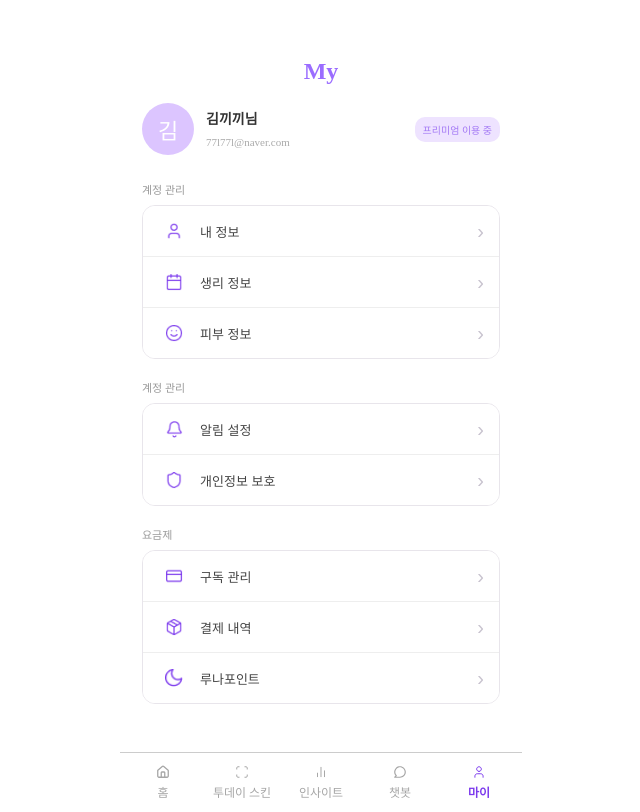
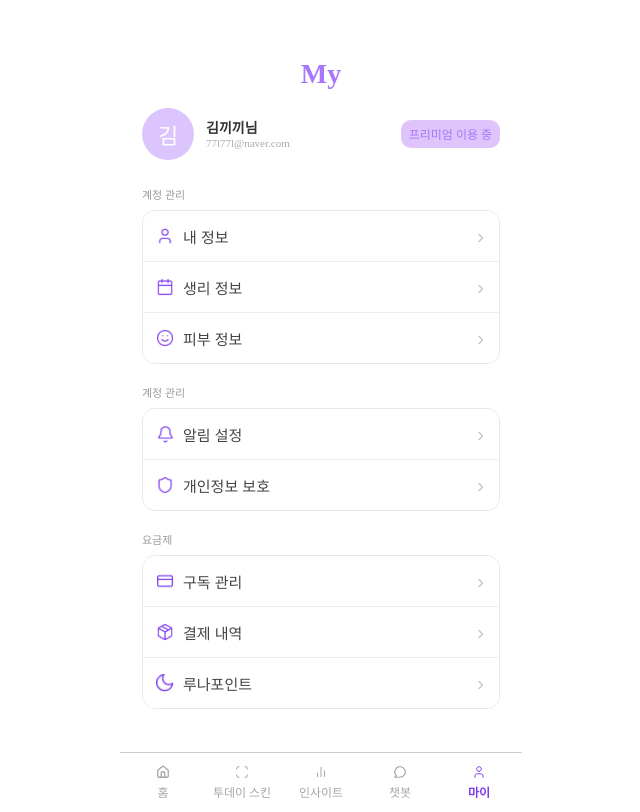
Before and after one commit to Luna-Skin/LunaSkin-FE, a React (Vite) app: page /my in a window 1280 px wide. Shown: the whole page, without its empty margins (319-959 px from the left). Built offline with nearby package versions, Linux system fonts and the light colour scheme; no server answers; a web font is replaced by a local one.

Commit message:
마이 디테일 보완

```diff
--- a/src/components/my/PeriodOptionSheet.jsx
+++ b/src/components/my/PeriodOptionSheet.jsx
@@ -1,7 +1,8 @@
 import { useRef, useState } from "react";
 import styled from "styled-components";
+import checkIcon from "../../assets/icons/check.svg";
 
-const DEFAULT_HEIGHT = 320; // 기본 노출 길이
+const DEFAULT_HEIGHT = 235; // 기본 노출 길이
 const MAX_HEIGHT_VH = 80; // 최대로 끌어올렸을 때 화면 대비 비율
 
 const Overlay = styled.div`
@@ -86,11 +87,13 @@ const OptionButton = styled.button`
   text-align: left;
   font-size: 14px;
   cursor: pointer;
+  font-weight: 550;
 `;
 
-const Check = styled.span`
-  color: #9b6dff;
-  font-size: 18px;
+const Check = styled.img`
+  width: 16px;
+  height: 16px;
+  object-fit: contain;
 `;
 
 export default function PeriodOptionSheet({
@@ -157,7 +160,9 @@ export default function PeriodOptionSheet({
               onClick={() => onSelect(option)}
             >
               {option}
-              {selectedValue === option && <Check>✓</Check>}
+              {selectedValue === option && (
+                <Check src={checkIcon} alt="" />
+             )}
             </OptionButton>
           ))}
         </OptionList>
--- a/src/components/my/SelectableChip.jsx
+++ b/src/components/my/SelectableChip.jsx
@@ -1,4 +1,5 @@
 import styled from "styled-components";
+import directionIcon from "../../assets/icons/direction.svg";
 
 const Field = styled.button`
   display: flex;
@@ -13,18 +14,20 @@ const Field = styled.button`
   color: #333;
   font-size: 14px;
   cursor: pointer;
+  font-weight: 550;
 `;
 
-const Arrow = styled.span`
-  color: #c5bdd3;
-  font-size: 18px;
+const DirectionIcon = styled.img`
+  width: 19px;
+  height: 19px;
+  object-fit: contain;
 `;
 
 export default function SelectableChip({ value, onClick }) {
   return (
     <Field type="button" onClick={onClick}>
       {value}
-      <Arrow>⌄</Arrow>
+      <DirectionIcon src={directionIcon} alt="" />
     </Field>
   );
 }
--- a/src/pages/My/MyPage.jsx
+++ b/src/pages/My/MyPage.jsx
@@ -21,9 +21,9 @@ const Page = styled.main`
 
 const Title = styled.h1`
   margin-bottom: 18px;
-  color: #9b6dff;
+  color: #A876FC;
   text-align: center;
-  font-size: 24px;
+  font-size: 28px;
 `;
 
 const Profile = styled.section`
@@ -49,6 +49,8 @@ const ProfileText = styled.div`
 
   strong {
     display: block;
+    position: relative;
+    top: 4px;
     margin-bottom: 4px;
     color: #333;
     font-size: 14px;
@@ -57,15 +59,17 @@ const ProfileText = styled.div`
   span {
     color: #aaa;
     font-size: 11px;
+    position: relative;
+    top: -4px;
   }
 `;
 
 const Badge = styled.span`
   padding: 5px 8px;
   border-radius: 10px;
-  background: #eee3ff;
-  color: #a47af5;
-  font-size: 10px;
+  background: #DEC4FA;
+  color: #A876FC;
+  font-size: 12px;
 `;
 
 const Section = styled.section`
@@ -95,7 +99,8 @@ const MenuItem = styled.button`
   background: #fff;
   color: #444;
   text-align: left;
-  font-size: 13px;
+  font-size: 15px;
+  font-weight: 470;
   cursor: ${({ $clickable }) => ($clickable ? "pointer" : "default")};
 `;
 
@@ -105,8 +110,10 @@ const Icon = styled.span`
   justify-content: center;
   width: 32px;
   height: 32px;
-  margin-right: 10px;
+  margin-right: -7px;
   border-radius: 9px;
+
+  transform: translateX(-9px);
 
   img {
     width: 18px;
--- a/src/pages/My/PeriodInfo.jsx
+++ b/src/pages/My/PeriodInfo.jsx
@@ -61,11 +61,13 @@ const SaveButton = styled.button`
   padding: 15px;
   border: 0;
   border-radius: 12px;
-  background: ${({ $changed }) => ($changed ? "#9B6DFF" : "#cfcfcf")};
+  background: ${({ $changed }) =>
+    $changed ? "#A985E7" : "#cfcfcf"};
   color: #fff;
   font-size: 14px;
   font-weight: 700;
-  cursor: ${({ $changed }) => ($changed ? "pointer" : "default")};
+  cursor: ${({ $changed }) =>
+    $changed ? "pointer" : "default"};
 `;
 
 const DEFAULT_SETTINGS = {
@@ -118,20 +120,29 @@ export default function PeriodInfo() {
   );
 
   const [settings, setSettings] = useState(savedSettings);
-  const [originalSettings, setOriginalSettings] = useState(savedSettings);
+  const [originalSettings, setOriginalSettings] =
+    useState(savedSettings);
   const [sheetType, setSheetType] = useState(null);
 
   const isChanged =
-    settings.cycleLength !== originalSettings.cycleLength ||
-    settings.periodLength !== originalSettings.periodLength;
+    settings.cycleLength !==
+      originalSettings.cycleLength ||
+    settings.periodLength !==
+      originalSettings.periodLength;
 
   const handleSelect = (value) => {
     if (sheetType === "cycle") {
-      setSettings((current) => ({ ...current, cycleLength: value }));
+      setSettings((current) => ({
+        ...current,
+        cycleLength: value,
+      }));
     }
 
     if (sheetType === "period") {
-      setSettings((current) => ({ ...current, periodLength: value }));
+      setSettings((current) => ({
+        ...current,
+        periodLength: value,
+      }));
     }
 
     setSheetType(null);
@@ -140,7 +151,11 @@ export default function PeriodInfo() {
   const handleSave = () => {
     if (!isChanged) return;
 
-    window.localStorage.setItem(STORAGE_KEY, JSON.stringify(settings));
+    window.localStorage.setItem(
+      STORAGE_KEY,
+      JSON.stringify(settings),
+    );
+
     setOriginalSettings(settings);
     navigate("/my");
   };
@@ -161,20 +176,26 @@ export default function PeriodInfo() {
   return (
     <Page>
       <Header>
-        <BackButton type="button" onClick={() => navigate("/my")}>
+        <BackButton
+          type="button"
+          onClick={() => navigate("/my")}
+        >
           ‹
         </BackButton>
+
         <h1>생리 정보</h1>
       </Header>
 
       <Content>
         <Label>생리 주기</Label>
+
         <SelectableChip
           value={settings.cycleLength}
           onClick={() => setSheetType("cycle")}
         />
 
         <Label>생리 기간</Label>
+
         <SelectableChip
           value={settings.periodLength}
           onClick={() => setSheetType("period")}
@@ -182,7 +203,11 @@ export default function PeriodInfo() {
       </Content>
 
       <SaveArea>
-        <SaveButton type="button" $changed={isChanged} onClick={handleSave}>
+        <SaveButton
+          type="button"
+          $changed={isChanged}
+          onClick={handleSave}
+        >
           저장
         </SaveButton>
       </SaveArea>
--- a/src/pages/My/SkinInfo.jsx
+++ b/src/pages/My/SkinInfo.jsx
@@ -58,9 +58,9 @@ const ChipList = styled.div`
 
 const Chip = styled.button`
   padding: 6px 14px;
-  border: 1px solid ${({ $selected }) => ($selected ? "#D5BAFF" : "#e2e2e2")};
+  border: 1px solid ${({ $selected }) => ($selected ? "#D9D9D9" : "#e2e2e2")};
   border-radius: 20px;
-  background: ${({ $selected }) => ($selected ? "#DEC7FF" : "#fff")};
+  background: ${({ $selected }) => ($selected ? "#DEC4FA" : "#fff")};
   color: #444;
   font-size: 12px;
   cursor: pointer;
@@ -76,7 +76,7 @@ const SaveButton = styled.button`
   padding: 15px;
   border: 0;
   border-radius: 12px;
-  background: ${({ $enabled }) => ($enabled ? "#9B6DFF" : "#cfcfcf")};
+  background: ${({ $enabled }) => ($enabled ? "#A985E7" : "#cfcfcf")};
   color: #fff;
   font-size: 14px;
   font-weight: 700;
```
Also changed, not shown: src/assets/icons/check.svg (added), src/assets/icons/direction.svg (added).
